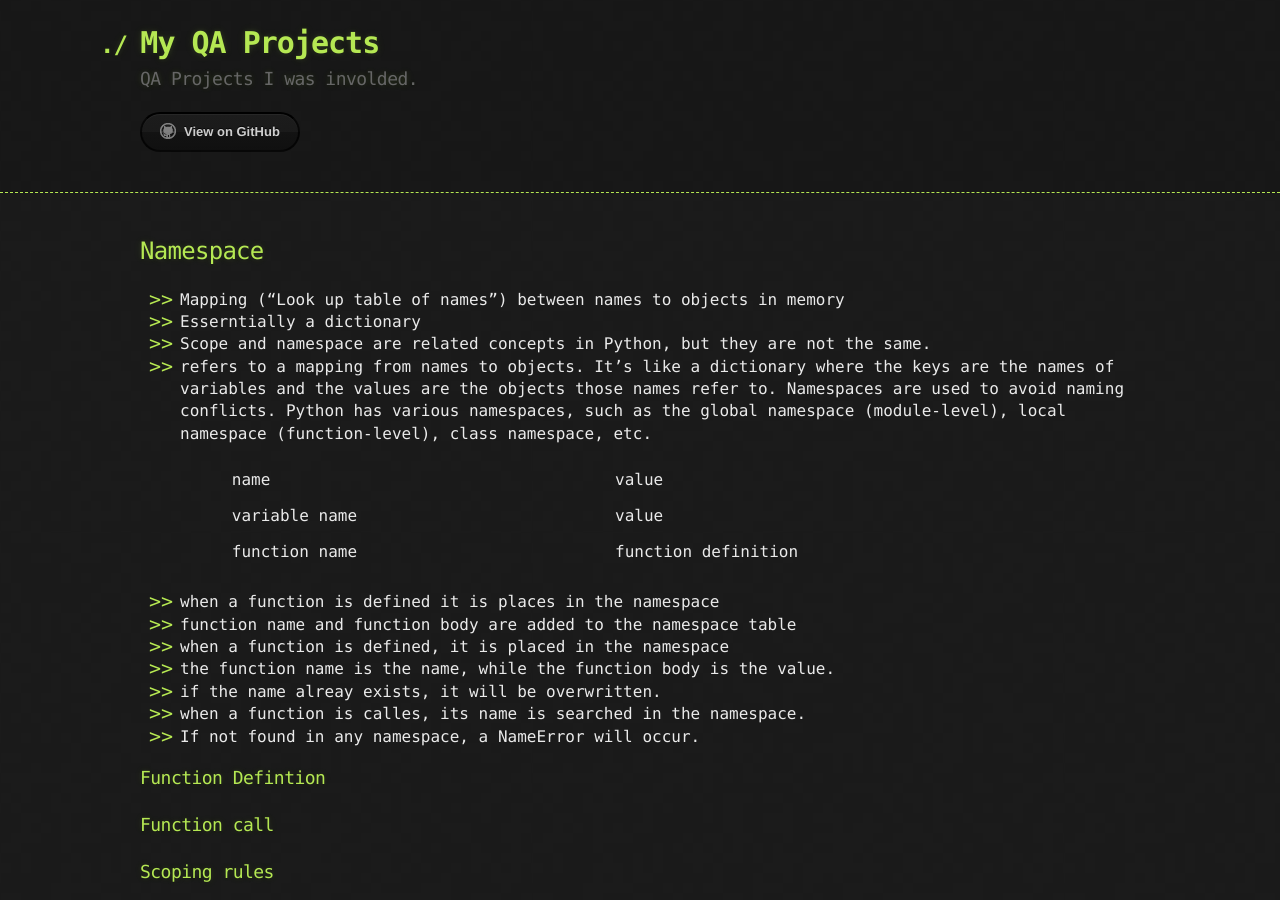
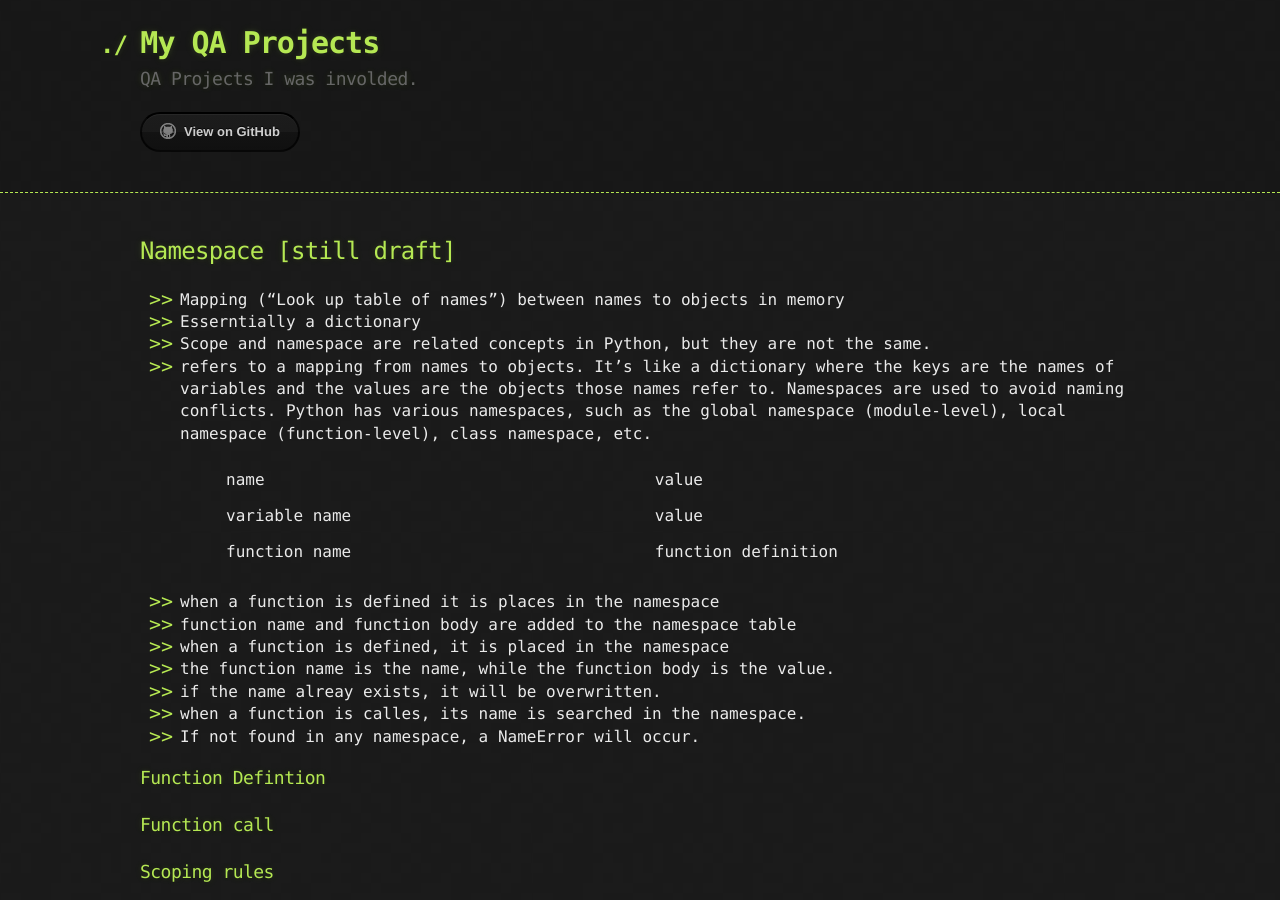
Before and after one commit to sciustechnologia/sciustechnologia.github.io, a Jekyll site: the page built from python/06_functions/0611_Namespace.md, in a window 1280 px wide and 900 px high. Built offline with Jekyll 4.4.1, drawn with Linux system fonts in a browser that asks for light colours.

Commit message:
Update 0611_Namespace.md

```diff
--- a/python/06_functions/0611_Namespace.md
+++ b/python/06_functions/0611_Namespace.md
@@ -3,7 +3,7 @@ title:  Python -  Namespace
 layout: default
 ---
 
-## Namespace
+## Namespace [still draft]
 
 * Mapping ("Look up table of names") between names to objects in memory
 * Esserntially a dictionary
@@ -11,9 +11,9 @@ layout: default
 * refers to a mapping from names to objects. It's like a dictionary where the keys are the names of variables and the values are the objects those names refer to. Namespaces are used to avoid naming conflicts. Python has various namespaces, such as the global namespace (module-level), local namespace (function-level), class namespace, etc.
 
 
-|| name | value
-|| variable name | value
-|| function name | function definition
+|| name || value
+|| variable name || value
+|| function name || function definition
 
 * when a function is defined it is places in the namespace
 * function name and function body are added to the namespace table
```
Also changed, not shown: other parts of python/06_functions/0611_Namespace.md (+0 -3 lines).
